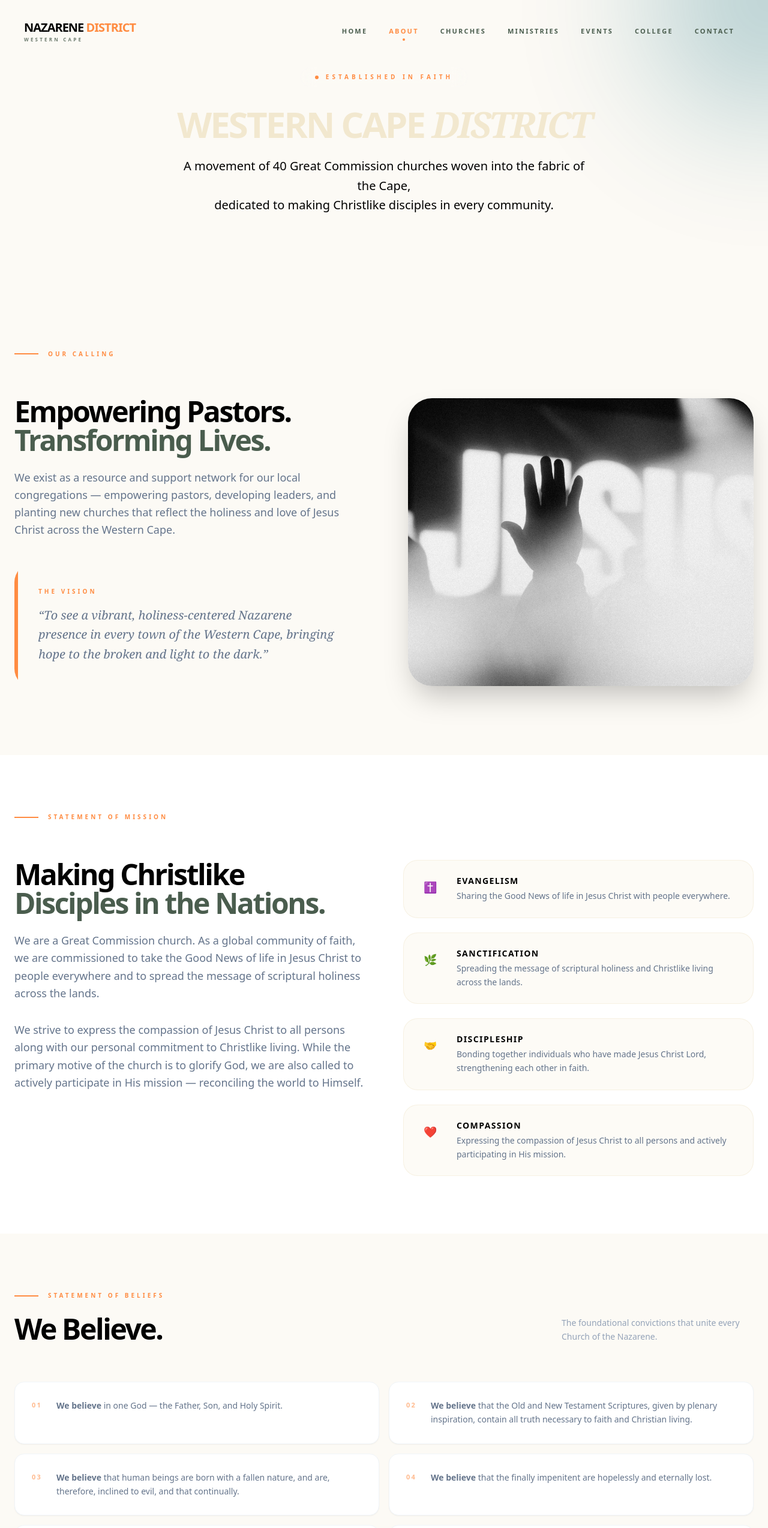
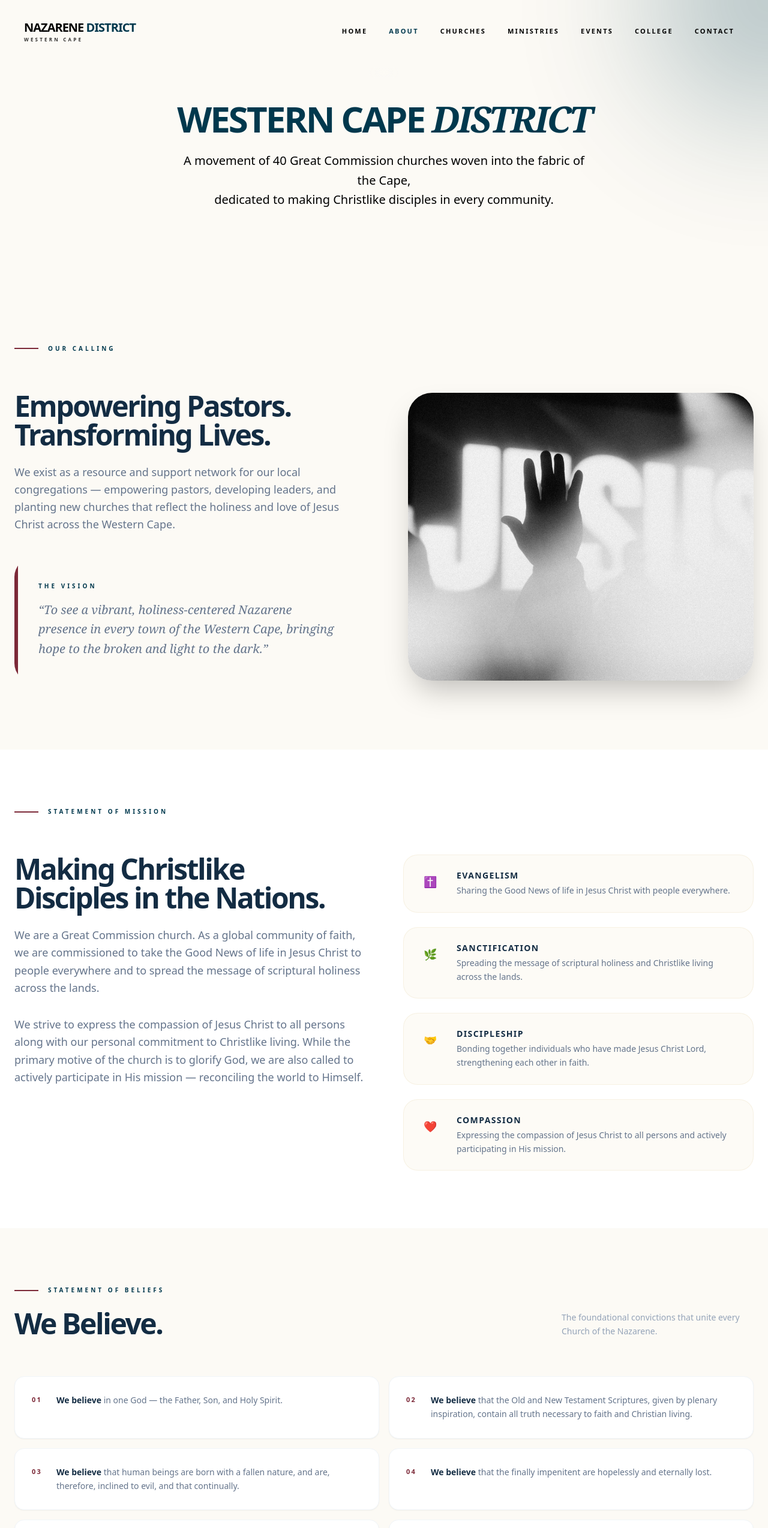
Before and after one commit to TRaubenheimer18/nazarene-website, a React (Create React App) app: page /about in a window 1280 px wide. Shown: the top 2548 px of the page at 60% size. Built offline with nearby package versions, Linux system fonts and the light colour scheme.

Commit message:
color change

```diff
--- a/src/components/ChurchCard.jsx
+++ b/src/components/ChurchCard.jsx
@@ -18,7 +18,7 @@ export default function ChurchCard({ church }) {
 
         {/* Area Badge - Styled with Glassmorphism */}
         <div className="absolute top-4 left-6">
-          <span className="backdrop-blur-md bg-sunset/80 text-white text-[10px] font-black px-4 py-1.5 rounded-full uppercase tracking-[0.2em] border border-white/20">
+          <span className="backdrop-blur-md bg-atlantic text-white text-[10px] font-black px-4 py-1.5 rounded-full uppercase tracking-[0.2em] border border-white/20">
             {church.area}
           </span>
         </div>
@@ -55,7 +55,7 @@ export default function ChurchCard({ church }) {
           to={`/churches/${church.id}`}
           className="mt-auto relative overflow-hidden group/btn"
         >
-          <div className="w-full text-center py-4 rounded-2xl font-black text-xs uppercase tracking-[0.2em] border-2 border-sunset text-navy transition-all duration-300 group-hover/btn:bg-sunset group-hover/btn:text-white group-hover/btn:border-sunset">
+          <div className="w-full text-center py-4 rounded-2xl font-black text-xs uppercase tracking-[0.2em] border-2 border-atlantic text-navy transition-all duration-300 group-hover/btn:bg-atlantic group-hover/btn:text-white group-hover/btn:border-atlantic">
             Explore Profile
           </div>
         </Link>
--- a/src/components/Navbar.jsx
+++ b/src/components/Navbar.jsx
@@ -35,7 +35,7 @@ export default function Navbar() {
           <h1 className={`text-xl font-black tracking-tighter transition-colors duration-300 ${
             isScrolled ? "text-navy" : "text-navy"
           }`}>
-            NAZARENE <span className={isScrolled ? "text-logo-teal" : "text-sunset"}>DISTRICT</span>
+            NAZARENE <span className={isScrolled ? "text-logo-teal" : "text-atlantic"}>DISTRICT</span>
           </h1>
           <span className={`text-[8px] font-black uppercase tracking-[0.4em] transition-opacity ${
             isScrolled ? "text-fynbos opacity-60" : "text-fynbos opacity-80"
@@ -58,16 +58,13 @@ export default function Navbar() {
             <Link
               key={tab.name}
               to={tab.path}
-              className={`relative px-4 py-2 text-[11px] font-black uppercase tracking-[0.2em] transition-all duration-300 rounded-xl hover:bg-sunset/10 ${
+              className={`relative px-4 py-2 text-[11px] font-black uppercase tracking-[0.2em] transition-all duration-300 rounded-xl hover:bg-atlantic/10 ${
                 isScrolled
-                  ? (isActive(tab.path) ? "text-sunset" : "text-navy hover:text-sunset")
-                  : (isActive(tab.path) ? "text-sunset" : "text-fynbos hover:text-sunset")
+                  ? (isActive(tab.path) ? "text-atlantic" : "text-navy hover:text-atlantic")
+                  : (isActive(tab.path) ? "text-atlantic" : "text-fynbos hover:text-atlantic")
               }`}
             >
               {tab.name}
-              {isActive(tab.path) && (
-                <div className="absolute bottom-0 left-1/2 -translate-x-1/2 w-1 h-1 bg-sunset rounded-full"></div>
-              )}
             </Link>
           ))}
         </div>
@@ -77,8 +74,8 @@ export default function Navbar() {
           to="/contact"
           className={`hidden md:block px-6 py-2.5 rounded-full font-black text-[10px] uppercase tracking-widest transition-all duration-300 ${
             isScrolled
-            ? "bg-navy text-white hover:bg-sunset shadow-lg"
-            : "bg-white text-navy hover:bg-sunset hover:text-white"
+            ? "bg-navy text-white hover:bg-atlantic shadow-lg"
+            : "bg-white text-navy hover:bg-atlantic hover:text-white"
           }`}
         >
           Get Involved
--- a/src/pages/About.jsx
+++ b/src/pages/About.jsx
@@ -14,7 +14,7 @@ export default function About() {
   }, [hash]);
 
   return (
-    <div className="bg-[#FCFAF5] min-h-screen selection:bg-sunset/30">
+    <div className="bg-[#FCFAF5] min-h-screen selection:bg-atlantic/30">
 
       {/* 1. Hero */}
       <section className="relative bg-navy py-28 px-6 text-center overflow-hidden">
@@ -22,12 +22,12 @@ export default function About() {
 
         <div className="relative z-10 max-w-4xl mx-auto">
           <div className="inline-flex items-center gap-3 mb-8 bg-white/5 backdrop-blur-md px-6 py-2 rounded-full border border-white/10">
-            <div className="w-1.5 h-1.5 rounded-full bg-sunset"></div>
-            <span className="text-[10px] font-black text-sunset uppercase tracking-[0.5em]">Established in Faith</span>
+            {/* <div className="w-1.5 h-1.5 rounded-full bg-atlantic"></div> */}
+            {/* <span className="text-[10px] font-black text-atlantic uppercase tracking-[0.5em]">Established in Faith</span> */}
           </div>
 
           <h1 className="text-4xl md:text-6xl font-black text-white mb-6 uppercase tracking-tighter">
-            <span className="text-sand">Western Cape </span><span className="text-sand italic font-serif">District</span>
+            <span className="text-atlantic">Western Cape </span><span className="text-atlantic italic font-serif">District</span>
           </h1>
 
           <p className="text-sky/80 text-xl font-light max-w-2xl mx-auto leading-relaxed">
@@ -38,7 +38,7 @@ export default function About() {
           {/* <div className="mt-10 flex flex-wrap justify-center gap-5">
             <Link
               to="/churches"
-              className="bg-sunset text-white px-10 py-4 rounded-2xl font-bold transition-all duration-300 shadow-xl shadow-sunset/20 hover:-translate-y-1"
+              className="bg-atlantic text-white px-10 py-4 rounded-2xl font-bold transition-all duration-300 shadow-xl shadow-atlantic/20 hover:-translate-y-1"
             >
               Find a Church
             </Link>
@@ -58,15 +58,15 @@ export default function About() {
         <div className="max-w-7xl mx-auto">
 
           <div className="flex items-center gap-4 mb-16">
-            <div className="h-[2px] w-10 bg-sunset"></div>
-            <span className="text-[10px] font-black text-sunset uppercase tracking-[0.4em]">Our Calling</span>
+            <div className="h-[2px] w-10 bg-crimson"></div>
+            <span className="text-[10px] font-black text-atlantic uppercase tracking-[0.4em]">Our Calling</span>
           </div>
 
           <div className="grid lg:grid-cols-2 gap-20 items-center">
 
             <div className="space-y-10">
               <div>
-                <h2 className="text-4xl md:text-5xl font-black text-navy tracking-tighter leading-tight mb-6">
+                <h2 className="text-4xl md:text-5xl font-black text-navy-blue tracking-tighter leading-tight mb-6">
                   Empowering Pastors. <br />
                   <span className="text-fynbos">Transforming Lives.</span>
                 </h2>
@@ -78,8 +78,8 @@ export default function About() {
               </div>
 
               <div className="relative bg-navy rounded-[2rem] p-10 overflow-hidden">
-                <div className="absolute top-0 left-0 w-1.5 h-full bg-sunset rounded-l-[2rem]"></div>
-                <p className="text-[10px] font-black text-sunset uppercase tracking-[0.4em] mb-4">The Vision</p>
+                <div className="absolute top-0 left-0 w-1.5 h-full bg-crimson rounded-l-[2rem]"></div>
+                <p className="text-[10px] font-black text-atlantic uppercase tracking-[0.4em] mb-4">The Vision</p>
                 <p className="text-slate-500 font-serif italic text-xl leading-relaxed">
                   &ldquo;To see a vibrant, holiness-centered Nazarene presence in every town
                   of the Western Cape, bringing hope to the broken and light to the dark.&rdquo;
@@ -110,13 +110,13 @@ export default function About() {
       <section id="mission" className="py-24 px-6 bg-white">
         <div className="max-w-7xl mx-auto">
           <div className="flex items-center gap-4 mb-16">
-            <div className="h-[2px] w-10 bg-sunset"></div>
-            <span className="text-[10px] font-black text-sunset uppercase tracking-[0.4em]">Statement of Mission</span>
+            <div className="h-[2px] w-10 bg-crimson"></div>
+            <span className="text-[10px] font-black text-atlantic uppercase tracking-[0.4em]">Statement of Mission</span>
           </div>
 
           <div className="grid lg:grid-cols-2 gap-16 items-start">
             <div>
-              <h3 className="text-4xl md:text-5xl font-black text-navy tracking-tighter leading-tight mb-6">
+              <h3 className="text-4xl md:text-5xl font-black text-navy-blue tracking-tighter leading-tight mb-6">
                 Making Christlike <br />
                 <span className="text-fynbos">Disciples in the Nations.</span>
               </h3>
@@ -133,7 +133,7 @@ export default function About() {
                 <div key={i} className="flex items-start gap-6 p-6 rounded-[1.5rem] border border-sand/50 bg-sand/20">
                   <div className="w-10 h-10 rounded-xl bg-navy flex items-center justify-center text-lg shrink-0">{e.icon}</div>
                   <div>
-                    <h4 className="font-black text-navy uppercase tracking-widest text-sm mb-1">{e.title}</h4>
+                    <h4 className="font-black text-navy-blue uppercase tracking-widest text-sm mb-1">{e.title}</h4>
                     <p className="text-slate-500 text-sm font-light leading-relaxed">{e.desc}</p>
                   </div>
                 </div>
@@ -147,11 +147,11 @@ export default function About() {
       <section id="beliefs" className="py-24 px-6 bg-[#FCFAF5]">
         <div className="max-w-7xl mx-auto">
           <div className="flex items-center gap-4 mb-6">
-            <div className="h-[2px] w-10 bg-sunset"></div>
-            <span className="text-[10px] font-black text-sunset uppercase tracking-[0.4em]">Statement of Beliefs</span>
+            <div className="h-[2px] w-10 bg-crimson"></div>
+            <span className="text-[10px] font-black text-atlantic uppercase tracking-[0.4em]">Statement of Beliefs</span>
           </div>
           <div className="flex flex-col md:flex-row md:items-end justify-between mb-16 gap-4">
-            <h3 className="text-4xl md:text-5xl font-black text-navy tracking-tighter">We Believe.</h3>
+            <h3 className="text-4xl md:text-5xl font-black text-navy-blue tracking-tighter">We Believe.</h3>
             <p className="text-sm text-slate-400 font-light max-w-xs leading-relaxed">
               The foundational convictions that unite every Church of the Nazarene.
             </p>
@@ -160,9 +160,9 @@ export default function About() {
           <div className="grid md:grid-cols-2 gap-4">
             {beliefs.map((b, i) => (
               <div key={i} className="flex gap-6 bg-white rounded-2xl p-7 border border-slate-100 shadow-sm">
-                <span className="text-[11px] font-black text-sunset/60 tracking-[0.2em] shrink-0 pt-0.5">{String(i + 1).padStart(2, '0')}</span>
+                <span className="text-[11px] font-black text-crimson tracking-[0.2em] shrink-0 pt-0.5">{String(i + 1).padStart(2, '0')}</span>
                 <p className="text-slate-500 text-sm leading-relaxed font-light">
-                  <span className="font-bold text-navy">We believe </span>{b}
+                  <span className="font-bold text-navy-blue">We believe </span>{b}
                 </p>
               </div>
             ))}
@@ -175,8 +175,8 @@ export default function About() {
         <div className="max-w-7xl mx-auto">
           <div className="flex flex-col md:flex-row md:items-end justify-between mb-16 gap-4">
             <div>
-              <p className="text-[10px] font-black text-sunset uppercase tracking-[0.4em] mb-3">Core Values</p>
-              <h3 className="text-4xl md:text-5xl font-black text-navy tracking-tighter">The Essence of Our Identity.</h3>
+              <p className="text-[10px] font-black text-atlantic uppercase tracking-[0.4em] mb-3">Core Values</p>
+              <h3 className="text-4xl md:text-5xl font-black text-navy-blue tracking-tighter">The Essence of Our Identity.</h3>
             </div>
             <p className="text-sm text-slate-400 font-light max-w-xs leading-relaxed">
               Our core values support the vision of our denomination and shape our culture.
@@ -187,8 +187,8 @@ export default function About() {
             {coreValues.map((v, i) => (
               <div key={i} className="bg-[#FCFAF5] p-10 rounded-[2.5rem] border border-slate-100">
                 {/* <div className="w-12 h-12 bg-sand/50 rounded-2xl flex items-center justify-center text-2xl mb-6">{v.icon}</div> */}
-                <p className="text-[10px] font-black text-sunset uppercase tracking-[0.4em] mb-2">Core Value</p>
-                <h4 className="text-xl font-black text-navy mb-4">{v.title}</h4>
+                {/* <p className="text-[10px] font-black text-atlantic uppercase tracking-[0.4em] mb-2">Core Value</p> */}
+                <h4 className="text-xl font-black text-crimson mb-4">{v.title}</h4>
                 <p className="text-slate-500 text-sm leading-relaxed font-light">{v.desc}</p>
               </div>
             ))}
@@ -200,10 +200,10 @@ export default function About() {
       <section id="articles" className="py-24 px-6 bg-[#FCFAF5]">
         <div className="max-w-7xl mx-auto">
           <div className="flex items-center gap-4 mb-6">
-            <div className="h-[2px] w-10 bg-sunset"></div>
-            <span className="text-[10px] font-black text-sunset uppercase tracking-[0.4em]">Articles of Faith</span>
+            <div className="h-[2px] w-10 bg-crimson"></div>
+            <span className="text-[10px] font-black text-atlantic uppercase tracking-[0.4em]">Articles of Faith</span>
           </div>
-          <h3 className="text-4xl md:text-5xl font-black text-navy tracking-tighter mb-8">The Constitution of Our Faith.</h3>
+          <h3 className="text-4xl md:text-5xl font-black text-navy-blue tracking-tighter mb-8">The Constitution of Our Faith.</h3>
           <div className="bg-white rounded-[2rem] p-8 border border-slate-100 shadow-sm mb-10">
             <p className="text-slate-500 text-base font-light leading-relaxed">
               In order that we may preserve our God-given heritage, the faith once delivered to the saints, especially the doctrine and experience of entire sanctification as a second work of grace, and also that we may cooperate effectually with other branches of the Church of Jesus Christ in advancing God's kingdom, we, the ministers and lay members of the Church of the Nazarene, in accordance with the principles of constitutional legislation established among us, do hereby ordain, adopt, and set forth as the fundamental law or Constitution of the Church of the Nazarene the Articles of Faith, the Covenant of Christian Character, and the Articles of Organization and Government here following, to wit:
@@ -218,11 +218,11 @@ export default function About() {
         <div className="max-w-7xl mx-auto">
 
           <div className="flex items-center gap-4 mb-6">
-            <div className="h-[2px] w-10 bg-sunset"></div>
-            <span className="text-[10px] font-black text-sunset uppercase tracking-[0.4em]">Our History</span>
+            <div className="h-[2px] w-10 bg-crimson"></div>
+            <span className="text-[10px] font-black text-atlantic uppercase tracking-[0.4em]">Our History</span>
           </div>
           <div className="flex flex-col md:flex-row md:items-end justify-between mb-16 gap-4">
-            <h3 className="text-4xl md:text-5xl font-black text-navy tracking-tighter">The Nazarene Story.</h3>
+            <h3 className="text-4xl md:text-5xl font-black text-navy-blue tracking-tighter">The Nazarene Story.</h3>
             <p className="text-sm text-slate-400 font-light max-w-xs leading-relaxed">
               Tracing our roots from 1908 to a global movement of holiness.
             </p>
@@ -236,8 +236,8 @@ export default function About() {
             {/* <div className="flex flex-wrap gap-4">
               {['Unity in Holiness', 'A Mission to the World'].map((theme, i) => (
                 <span key={i} className="inline-flex items-center gap-2 bg-sand/50 px-5 py-2 rounded-full border border-sand">
-                  <div className="w-1.5 h-1.5 rounded-full bg-sunset"></div>
-                  <span className="text-[10px] font-black text-navy uppercase tracking-[0.3em]">{theme}</span>
+                  <div className="w-1.5 h-1.5 rounded-full bg-atlantic"></div>
+                  <span className="text-[10px] font-black text-navy-blue uppercase tracking-[0.3em]">{theme}</span>
                 </span>
               ))}
             </div> */}
@@ -249,7 +249,7 @@ export default function About() {
             <div className="bg-white rounded-[2rem] p-10 border border-slate-100 shadow-sm">
               <div className="flex items-center gap-4 mb-6">
                 {/* <div className="w-10 h-10 rounded-xl bg-sand/50 flex items-center justify-center text-lg shrink-0">✝️</div> */}
-                <p className="text-[10px] font-black text-sunset uppercase tracking-[0.4em]">Unity in Holiness</p>
+                <p className="text-[10px] font-black text-atlantic uppercase tracking-[0.4em]">Unity in Holiness</p>
               </div>
               <p className="text-slate-500 text-sm font-light leading-relaxed mb-4">
                 The spiritual vision of early Nazarenes was derived from the doctrinal core of John Wesley's preaching — justification by grace through faith, entire sanctification as an inheritance available to every Christian, and the witness of the Spirit to God's work in human lives.
@@ -265,7 +265,7 @@ export default function About() {
             <div className="bg-white rounded-[2rem] p-10 border border-slate-100 shadow-sm">
               <div className="flex items-center gap-4 mb-6">
                 {/* <div className="w-10 h-10 rounded-xl bg-sand/50 flex items-center justify-center text-lg shrink-0">🌍</div> */}
-                <p className="text-[10px] font-black text-sunset uppercase tracking-[0.4em]">A Mission to the World</p>
+                <p className="text-[10px] font-black text-atlantic uppercase tracking-[0.4em]">A Mission to the World</p>
               </div>
               <p className="text-slate-500 text-sm font-light leading-relaxed mb-4">
                 In 1908 there were churches in Canada and organized work in India, Cape Verde, and Japan, soon followed by work in Africa, Mexico, and China. As General Superintendent H. F. Reynolds advocated "a mission to the world," support for world evangelization became a distinguishing characteristic of Nazarene life.
@@ -282,9 +282,9 @@ export default function About() {
 
           {/* Phineas Bresee */}
           <div className="relative bg-navy rounded-[2rem] p-10 overflow-hidden">
-            <div className="absolute top-0 left-0 w-1.5 h-full bg-sunset rounded-l-[2rem]"></div>
-            <p className="text-[10px] font-black text-sunset uppercase tracking-[0.4em] mb-3">Founding Father</p>
-            <h4 className="text-2xl font-black text-black mb-4">Phineas F. Bresee</h4>
+            <div className="absolute top-0 left-0 w-1.5 h-full bg-atlantic rounded-l-[2rem]"></div>
+            <p className="text-[10px] font-black text-atlantic uppercase tracking-[0.4em] mb-3">Founding Father</p>
+            <h4 className="text-2xl font-black text-navy-blue-blue mb-4">Phineas F. Bresee</h4>
             <p className="text-slate-500 text-sm font-light leading-relaxed">
               In 1907, Bresee led the Church of the Nazarene into a union with the Association of Pentecostal Churches of America. Meeting in Chicago for their First General Assembly, the two groups formalized their merger, adopting the name Pentecostal Church of the Nazarene and electing two general superintendents. Bresee was the first general superintendent elected, soon joined by H. F. Reynolds of Brooklyn as the second.
             </p>
@@ -298,7 +298,7 @@ export default function About() {
         <div className="max-w-7xl mx-auto relative rounded-[3rem] overflow-hidden bg-navy p-12 md:p-20 text-center">
           <div className="absolute inset-0 bg-gradient-to-br from-atlantic/50 to-transparent"></div>
           <div className="relative z-10">
-            <p className="text-[10px] font-black text-sunset uppercase tracking-[0.4em] mb-4">Join the Family</p>
+            <p className="text-[10px] font-black text-atlantic uppercase tracking-[0.4em] mb-4">Join the Family</p>
             <h2 className="text-4xl md:text-5xl font-black text-sand mb-6 leading-tight tracking-tighter">
               Looking for a church home?
             </h2>
@@ -307,7 +307,7 @@ export default function About() {
             </p>
             <Link
               to="/churches"
-              className="inline-block bg-white text-navy font-black px-12 py-4 rounded-2xl hover:bg-sunset hover:text-white transition-all shadow-2xl shadow-black/30 text-sm uppercase tracking-widest"
+              className="inline-block bg-white text-navy-blue font-black px-12 py-4 rounded-2xl hover:bg-atlantic hover:text-white transition-all shadow-2xl shadow-black/30 text-sm uppercase tracking-widest"
             >
               Browse Churches
             </Link>
@@ -347,10 +347,10 @@ function ArticlesOfFaith() {
             onClick={() => setActive(active === i ? null : i)}
             className="w-full flex items-center gap-5 px-8 py-5 text-left hover:bg-[#FCFAF5] transition-colors group"
           >
-            <span className="text-[10px] font-black tracking-[0.2em] text-sunset/60 shrink-0 w-6">
+            <span className="text-[10px] font-black tracking-[0.2em] text-crimson shrink-0 w-6">
               {String(i + 1).padStart(2, '0')}
             </span>
-            <span className="flex-1 text-sm font-bold text-navy group-hover:text-sunset transition-colors">
+            <span className="flex-1 text-sm font-bold text-navy-blue group-hover:text-atlantic transition-colors">
               {a.title}
             </span>
             <span className={`text-slate-300 text-lg transition-transform duration-200 ${
@@ -360,7 +360,7 @@ function ArticlesOfFaith() {
           {active === i && (
             <div className="px-8 pb-7 pt-1">
               <div className="pl-11">
-                <div className="h-[1px] w-8 bg-sunset mb-4"></div>
+                <div className="h-[1px] w-8 bg-crimson mb-4"></div>
                 <p className="text-slate-500 text-sm font-light leading-relaxed">{a.body}</p>
               </div>
             </div>
--- a/tailwind.config.js
+++ b/tailwind.config.js
@@ -6,12 +6,12 @@ module.exports = {
   theme: {
     extend: {
       colors: {
-        'fynbos': '#4A5D4E',      // The muted olive green of the mountain scrub
-        'protea-pink': '#E89396', // The soft pink of the King Protea petals
-        'granite': '#4B4B4B',     // The dark gray of the Table Mountain rock face
-        'sand': '#F2E8CF',        // The light, warm cream of Clifton & Camps Bay beaches
-        'atlantic': '#005F73',    // The deep, cold blue of the Atlantic Ocean
-        'sunset': '#FF8C42',
+        'light-house': '#42141c',
+        'navy-blue': '#132c43',
+        'sand': '#F2E8CF',
+        'atlantic': '#00384D',
+        'cloud': '#bfccdc',
+        'crimson': '#7c2938',
       },
     },
   },
```
Also changed, not shown: src/components/Footer.jsx (+5 -5 lines), src/pages/Churches.jsx (+12 -12 lines), src/pages/Contact.jsx (+20 -20 lines), src/pages/Home.jsx (+13 -12 lines).
